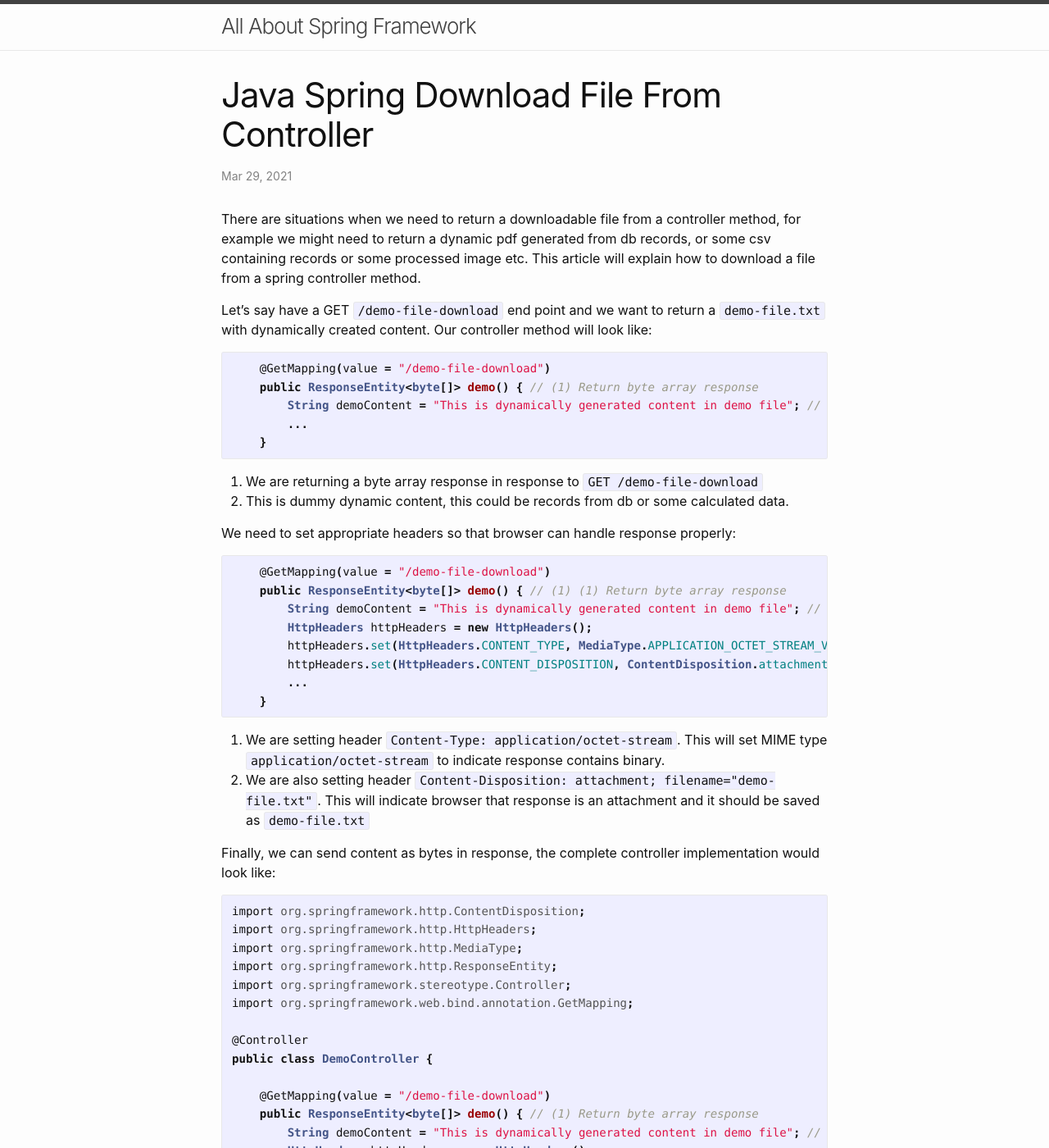
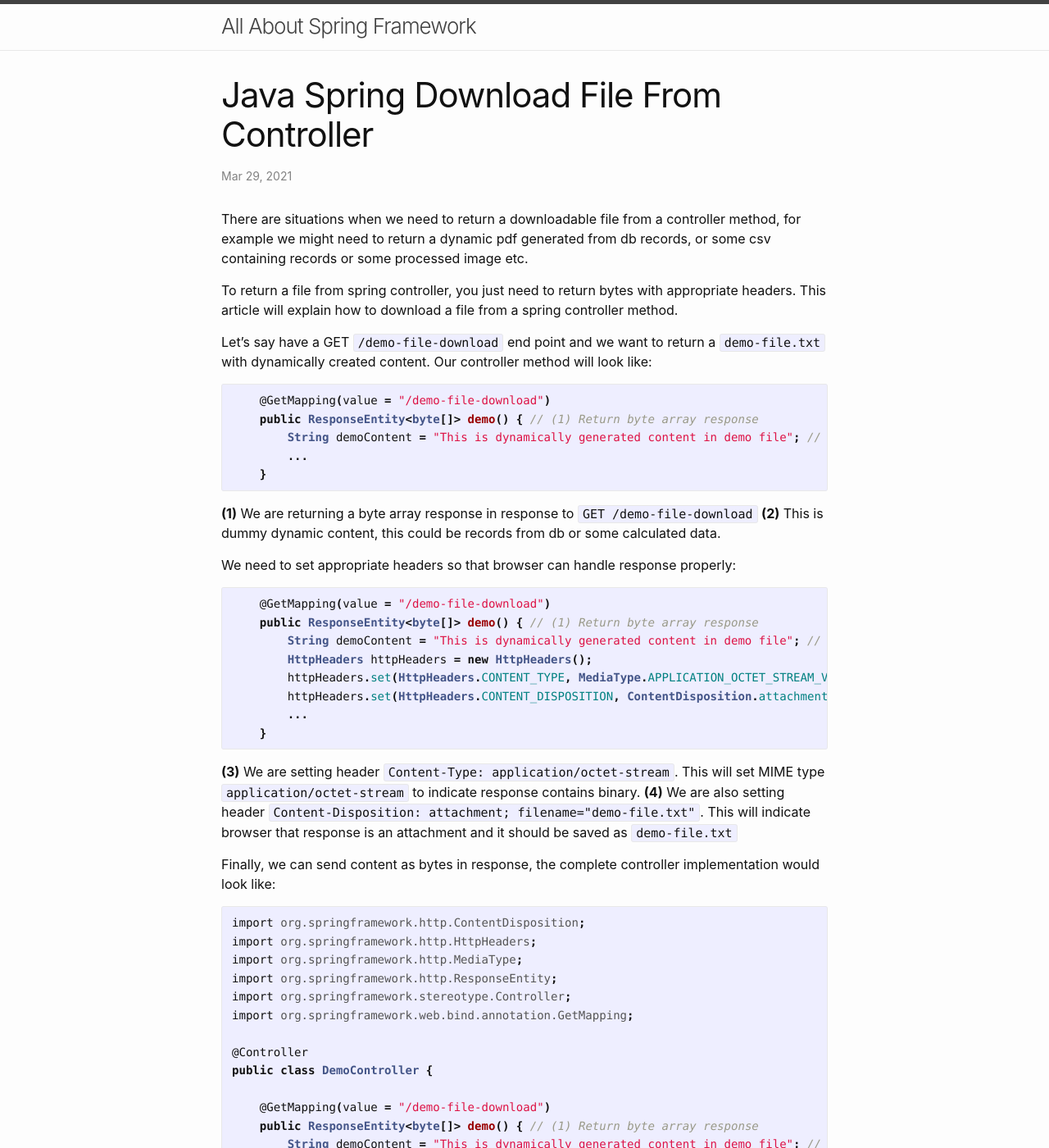
Before and after one commit to allaboutspringframework/allaboutspringframework.github.io, a Jekyll site: the page built from _posts/2021-03-29-java-spring-download-file-from-controller.md, in a window 1280 px wide and 1400 px high. Shown: the whole window at 82% size. Built offline with Jekyll 4.4.1, drawn with Linux system fonts in a browser that asks for light colours.

Commit message:
update article

````diff
--- a/_posts/2021-03-29-java-spring-download-file-from-controller.md
+++ b/_posts/2021-03-29-java-spring-download-file-from-controller.md
@@ -7,7 +7,9 @@ excerpt: "How to download file from spring controller"
 category: "java-spring-framework"
 ---
 
-There are situations when we need to return a downloadable file from a controller method, for example we might need to return a dynamic pdf generated from db records, or some csv containing records or some processed image etc. This article will explain how to download a file from a spring controller method.
+There are situations when we need to return a downloadable file from a controller method, for example we might need to return a dynamic pdf generated from db records, or some csv containing records or some processed image etc.
+
+To return a file from spring controller, you just need to return bytes with appropriate headers. This article will explain how to download a file from a spring controller method.
 
 Let's say have a GET `/demo-file-download` end point and we want to return a `demo-file.txt` with dynamically created content. Our controller method will look like:
 
@@ -35,8 +37,8 @@ We need to set appropriate headers so that browser can handle response properly:
     }
 ```
 
-3. We are setting header `Content-Type: application/octet-stream`. This will set MIME type `application/octet-stream` to indicate response contains binary.
-4. We are also setting header `Content-Disposition: attachment; filename="demo-file.txt"`. This will indicate browser that response is an attachment and it should be saved as `demo-file.txt`
+**(3)** We are setting header `Content-Type: application/octet-stream`. This will set MIME type `application/octet-stream` to indicate response contains binary.
+**(4)** We are also setting header `Content-Disposition: attachment; filename="demo-file.txt"`. This will indicate browser that response is an attachment and it should be saved as `demo-file.txt`
 
 Finally, we can send content as bytes in response, the complete controller implementation would look like:
 
````
Also changed, not shown: other parts of _posts/2021-03-29-java-spring-download-file-from-controller.md (+4 -4 lines).
